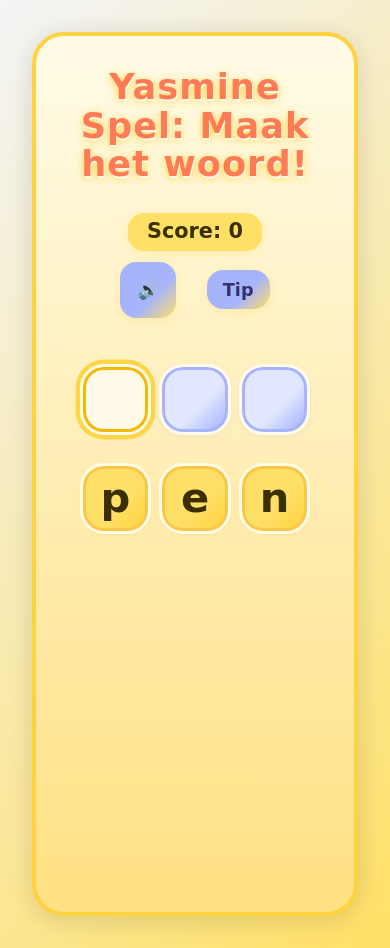
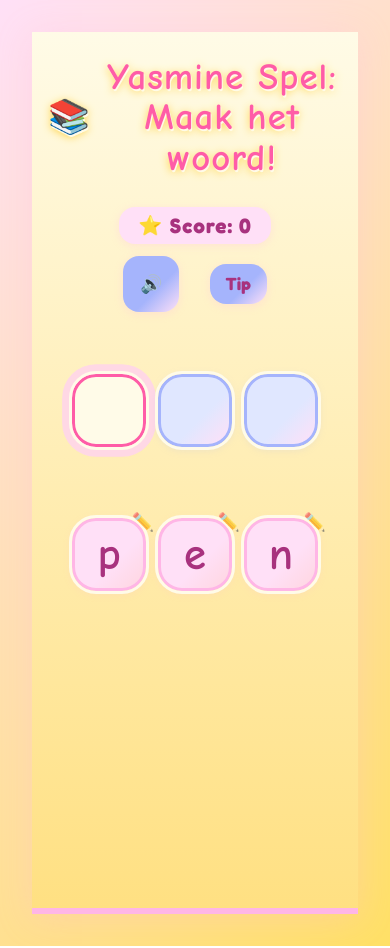
Before and after one commit to hamzaelouakili/Yasmine-Learn-to-Read, a React (Vite) app: page / in a window 390 px wide. Built offline with nearby package versions, Linux system fonts and the light colour scheme.

Commit message:
change layout and add sound per letter

```diff
--- a/src/App.css
+++ b/src/App.css
@@ -1,3 +1,11 @@
+@import url('https://fonts.googleapis.com/css2?family=Fredoka:wght@400;700&family=Comic+Neue:wght@700&display=swap');
+
+body {
+  background: linear-gradient(135deg, #ffe0f7 0%, #ffe066 100%);
+  margin: 0;
+  font-family: 'Fredoka', 'Comic Neue', 'Comic Sans MS', 'Comic Sans', cursive, sans-serif;
+}
+
 #root {
   max-width: 1280px;
   margin: 0 auto;
@@ -51,21 +59,58 @@ div.game-container {
   padding: 0 1rem 2rem 1rem;
 }
 
+.game-container {
+  max-width: 430px;
+  margin: 0 auto;
+  padding: 1.2rem 0.5rem 2.5rem 0.5rem;
+  background: #fff0fa;
+  border-radius: 2.2rem;
+  box-shadow: 0 4px 32px #ffb6e644;
+  min-height: 100vh;
+  display: flex;
+  flex-direction: column;
+  align-items: center;
+  border: 4px solid #ffb6e6;
+  position: relative;
+}
+
 h1 {
-  font-size: 2.5rem;
-  color: #ff9800;
-  margin-top: 2rem;
+  font-family: 'Comic Neue', 'Fredoka', cursive, sans-serif;
+  font-size: 2.3rem;
   margin-bottom: 0.5rem;
   text-align: center;
-  font-family: "Comic Sans MS", "Comic Sans", cursive, sans-serif;
+  color: #ff5ca7;
+  letter-spacing: 1px;
+  text-shadow: 1px 2px 0 #fffbe8, 0 2px 8px #ffd23f;
+  display: flex;
+  align-items: center;
+  gap: 0.5rem;
+}
+
+h1::before {
+  content: '📚';
+  font-size: 2.1rem;
+  margin-right: 0.2rem;
 }
 
 .score {
-  font-size: 1.7rem;
-  color: #ff9800;
+  font-size: 1.3rem;
+  margin-bottom: 0.5rem;
+  color: #a8327e;
+  background: #ffe0f7;
+  border-radius: 1rem;
+  padding: 0.2rem 1.2rem;
   font-weight: bold;
-  margin-bottom: 1.5rem;
-  text-align: center;
+  box-shadow: 0 2px 8px #ffb6e644;
+  letter-spacing: 1px;
+  display: flex;
+  align-items: center;
+  gap: 0.4rem;
+}
+
+.score::before {
+  content: '⭐';
+  font-size: 1.2rem;
 }
 
 .picture-area {
@@ -203,8 +248,8 @@ h1 {
 .tip-spelling-row {
   display: flex;
   justify-content: center;
-  gap: 1.2rem;
-  margin-bottom: 1.5rem;
+  gap: 0.7rem;
+  margin-bottom: 0.5rem;
 }
 .tip-spelling-block {
   font-size: 2.2rem;
@@ -300,179 +345,74 @@ h1 {
   color: #ff9800;
 }
 
-.congrats-anim {
-  position: fixed;
-  top: 50%;
-  left: 50%;
-  transform: translate(-50%, -50%) scale(1);
-  z-index: 1000;
-  display: flex;
-  flex-direction: column;
-  align-items: center;
-  justify-content: center;
-  pointer-events: none;
-  animation: fadeInScale 1.2s cubic-bezier(0.25, 1.7, 0.5, 1.2);
-}
-.congrats-img {
-  width: 320px;
-  max-width: 80vw;
-  height: auto;
-  border-radius: 2.5rem;
-  box-shadow: 0 8px 32px rgba(0, 0, 0, 0.18);
-  border: 6px solid #a8ff78;
-  animation: popscaleimg 1.2s cubic-bezier(0.25, 1.7, 0.5, 1.2);
-  background: #fff;
-}
-@keyframes fadeInScale {
-  0% {
-    opacity: 0;
-    transform: translate(-50%, -50%) scale(0.7);
-  }
-  20% {
-    opacity: 1;
-    transform: translate(-50%, -50%) scale(1.15);
-  }
-  40% {
-    opacity: 1;
-    transform: translate(-50%, -50%) scale(0.95);
-  }
-  60% {
-    opacity: 1;
-    transform: translate(-50%, -50%) scale(1.05);
-  }
-  80% {
-    opacity: 1;
-    transform: translate(-50%, -50%) scale(1);
-  }
-  100% {
-    opacity: 0;
-    transform: translate(-50%, -50%) scale(0.7);
-  }
-}
-@keyframes popscaleimg {
-  0% {
-    opacity: 0;
-    transform: scale(0.7);
-  }
-  20% {
-    opacity: 1;
-    transform: scale(1.15);
-  }
-  40% {
-    opacity: 1;
-    transform: scale(0.95);
-  }
-  60% {
-    opacity: 1;
-    transform: scale(1.05);
-  }
-  80% {
-    opacity: 1;
-    transform: scale(1);
-  }
-  100% {
-    opacity: 0;
-    transform: scale(0.7);
-  }
-}
-/* Verbeter mobiele layout en maak alles groter en makkelijker te bedienen */
-.game-container {
-  max-width: 480px;
-  margin: 0 auto;
-  padding: 1.2rem 0.5rem 2.5rem 0.5rem;
-  background: #fffbe8;
-  border-radius: 2rem;
-  box-shadow: 0 4px 24px #0002;
-  min-height: 100vh;
-  display: flex;
-  flex-direction: column;
-  align-items: center;
-  border: 4px solid #ffd23f;
-}
-
-h1 {
-  font-size: 2.2rem;
-  margin-bottom: 0.5rem;
-  text-align: center;
-  color: #ff7b54;
-  letter-spacing: 1px;
-  text-shadow: 1px 2px 0 #fffbe8, 0 2px 8px #ffd23f;
-}
-
-.score {
-  font-size: 1.3rem;
-  margin-bottom: 0.5rem;
-  color: #3b2f00;
-  background: #ffe066;
-  border-radius: 1rem;
-  padding: 0.2rem 1.2rem;
+.draggable-letter {
+  background: linear-gradient(135deg, #ffe0f7 60%, #ffd6e0 100%);
+  border: 3px solid #ffb6e6;
+  border-radius: 1.3rem;
+  font-size: 2.5rem;
+  font-family: 'Comic Neue', 'Fredoka', cursive, sans-serif;
   font-weight: bold;
-  box-shadow: 0 2px 8px #ffd23f44;
-}
-
-.letters-row, .slots-row {
-  display: flex;
-  justify-content: center;
-  gap: 1.1rem;
-  margin: 1.2rem 0 0.5rem 0;
-  flex-wrap: wrap;
-}
-
-.draggable-letter {
-  background: linear-gradient(135deg, #ffe066 60%, #ffd23f 100%);
-  border: 3px solid #f9c846;
-  border-radius: 1.2rem;
-  font-size: 2.3rem;
-  font-weight: bold;
-  color: #3b2f00;
-  width: 3.3rem;
-  height: 3.3rem;
+  color: #a8327e;
+  width: 3.7rem;
+  height: 3.7rem;
   display: flex;
   align-items: center;
   justify-content: center;
   margin: 0.2rem;
-  box-shadow: 0 2px 8px #ffd23f44;
+  box-shadow: 0 2px 8px #ffb6e644;
   touch-action: none;
   user-select: none;
   transition: background 0.2s, border 0.2s, transform 0.2s;
   cursor: pointer;
   outline: 3px solid #fffbe8;
+  position: relative;
 }
 
 .draggable-letter:active {
-  background: #ffd23f;
-  border-color: #f7b801;
+  background: #ffd6e0;
+  border-color: #ff5ca7;
   transform: scale(1.12) rotate(-4deg);
 }
 
+.draggable-letter::after {
+  content: '✏️';
+  position: absolute;
+  right: -0.7rem;
+  top: -0.7rem;
+  font-size: 1.1rem;
+  opacity: 0.7;
+}
+
 .slot {
-  background: linear-gradient(135deg, #e0e7ff 60%, #a5b4fc 100%);
+  background: linear-gradient(135deg, #e0e7ff 60%, #ffe0f7 100%);
   border: 3px solid #a5b4fc;
-  border-radius: 1.2rem;
-  width: 3.3rem;
-  height: 3.3rem;
+  border-radius: 1.3rem;
+  width: 3.7rem;
+  height: 3.7rem;
   display: flex;
   align-items: center;
   justify-content: center;
-  font-size: 2.3rem;
+  font-size: 2.5rem;
+  font-family: 'Comic Neue', 'Fredoka', cursive, sans-serif;
   font-weight: bold;
-  color: #37306b;
+  color: #a8327e;
   margin: 0.2rem;
   box-shadow: 0 2px 8px #a5b4fc44;
   transition: background 0.2s, border 0.2s, transform 0.2s;
   outline: 3px solid #fffbe8;
+  position: relative;
 }
 
 .slot-active {
-  box-shadow: 0 0 0 6px #ffd23f, 0 2px 8px #ffd23f44;
-  border-color: #f7b801;
+  box-shadow: 0 0 0 8px #ffd6e0, 0 2px 8px #ffb6e644;
+  border-color: #ff5ca7;
   background: #fffbe8;
   animation: slotPulse 0.7s infinite alternate;
 }
 
 @keyframes slotPulse {
-  0% { box-shadow: 0 0 0 6px #ffd23f, 0 2px 8px #ffd23f44; }
-  100% { box-shadow: 0 0 0 12px #ffe066, 0 2px 8px #ffd23f44; }
+  0% { box-shadow: 0 0 0 8px #ffd6e0, 0 2px 8px #ffb6e644; }
+  100% { box-shadow: 0 0 0 16px #ffe0f7, 0 2px 8px #ffb6e644; }
 }
 
 .slot.correct {
@@ -505,15 +445,16 @@ h1 {
   border-radius: 1.2rem;
   border: none;
   margin: 0.2rem;
-  background: linear-gradient(135deg, #a5b4fc 60%, #ffe066 100%);
-  color: #37306b;
+  background: linear-gradient(135deg, #a5b4fc 60%, #ffe0f7 100%);
+  color: #a8327e;
   font-weight: bold;
-  box-shadow: 0 2px 8px #ffd23f44;
+  font-family: 'Fredoka', 'Comic Neue', cursive, sans-serif;
+  box-shadow: 0 2px 8px #ffb6e644;
   transition: background 0.2s, transform 0.2s;
 }
 
 .tip-btn:active, .sound-btn:active {
-  background: #ffd23f;
+  background: #ffd6e0;
   transform: scale(1.08);
 }
 
@@ -526,11 +467,12 @@ h1 {
 
 .tip-spelling-block {
   background: #fffbe8;
-  border: 2px dashed #f9c846;
+  border: 2px dashed #ffb6e6;
   border-radius: 1rem;
-  font-size: 2rem;
+  font-size: 2.2rem;
+  font-family: 'Comic Neue', 'Fredoka', cursive, sans-serif;
   font-weight: bold;
-  color: #3b2f00;
+  color: #a8327e;
   padding: 0.5rem 1rem;
   margin: 0.1rem;
   min-width: 2.2rem;
@@ -541,8 +483,8 @@ h1 {
 }
 
 .tip-highlight {
-  background: #ffe066 !important;
-  border-color: #f7b801 !important;
+  background: #ffe0f7 !important;
+  border-color: #ff5ca7 !important;
 }
 
 .congrats-anim {
@@ -556,6 +498,10 @@ h1 {
   width: 120px;
   height: auto;
   animation: pop 0.7s cubic-bezier(.68,-0.55,.27,1.55);
+  border-radius: 1.5rem;
+  border: 3px solid #ffb6e6;
+  background: #fff0fa;
+  box-shadow: 0 2px 16px #ffb6e644;
 }
 
 @keyframes pop {
@@ -568,18 +514,21 @@ h1 {
   .game-container {
     padding: 0.2rem;
     min-height: 100dvh;
+    max-width: 100vw;
+    border-radius: 0;
+    border-width: 0 0 6px 0;
   }
   .letters-row, .slots-row {
-    gap: 0.5rem;
+    gap: 0.4rem;
   }
   .draggable-letter, .slot {
-    width: 3.7rem;
-    height: 3.7rem;
-    font-size: 2.6rem;
-    border-radius: 1.3rem;
+    width: 4.2rem;
+    height: 4.2rem;
+    font-size: 2.8rem;
+    border-radius: 1.5rem;
   }
   .tip-spelling-block {
-    font-size: 2.2rem;
+    font-size: 2.3rem;
     padding: 0.5rem 0.7rem;
   }
   .congrats-img {
@@ -591,9 +540,3 @@ h1 {
     border-radius: 1rem;
   }
 }
-
-body {
-  background: linear-gradient(135deg, #f3f4f6 0%, #ffe066 100%);
-  margin: 0;
-  font-family: 'Comic Sans MS', 'Comic Sans', cursive, sans-serif;
-}
--- a/src/App.tsx
+++ b/src/App.tsx
@@ -291,7 +291,10 @@ function App() {
 					<div
 						key={l + i}
 						className="draggable-letter"
-						onClick={() => handleLetterClick(l)}
+						onClick={() => {
+							speakPhoneme(l); // Spreek de letter uit bij klikken
+							handleLetterClick(l);
+						}}
 						style={{ touchAction: "none", cursor: "pointer" }}
 					>
 						{l}
```
